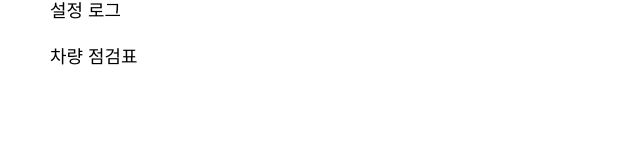
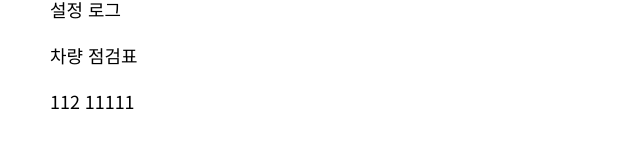
Before and after one commit to yjs8237/bps-pub, a plain HTML site: page index.html in a window 1280 px wide. Shown: the part 524-672 px from the top of the page, without its empty margins (0-640 px from the left). Drawn offline with Linux system fonts and the light colour scheme.

Commit message:
1. 수정

```diff
--- a/index.html
+++ b/index.html
@@ -32,6 +32,7 @@
     <a href="a08.html">가이드 로그</a><br>
     <a href="a09.html">설정 로그</a><br>
     <a href="a10.html">차량 점검표</a><br>
+    <a href="a10.html">112 11111</a><br>
 </body>
 
 <script>
```
